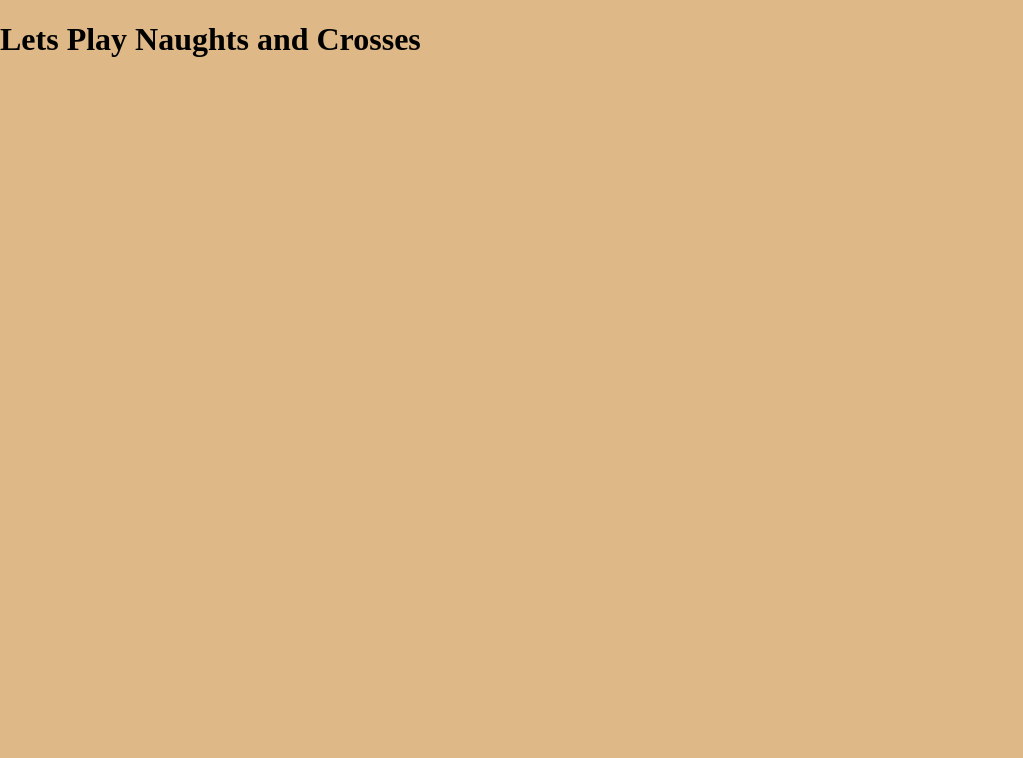
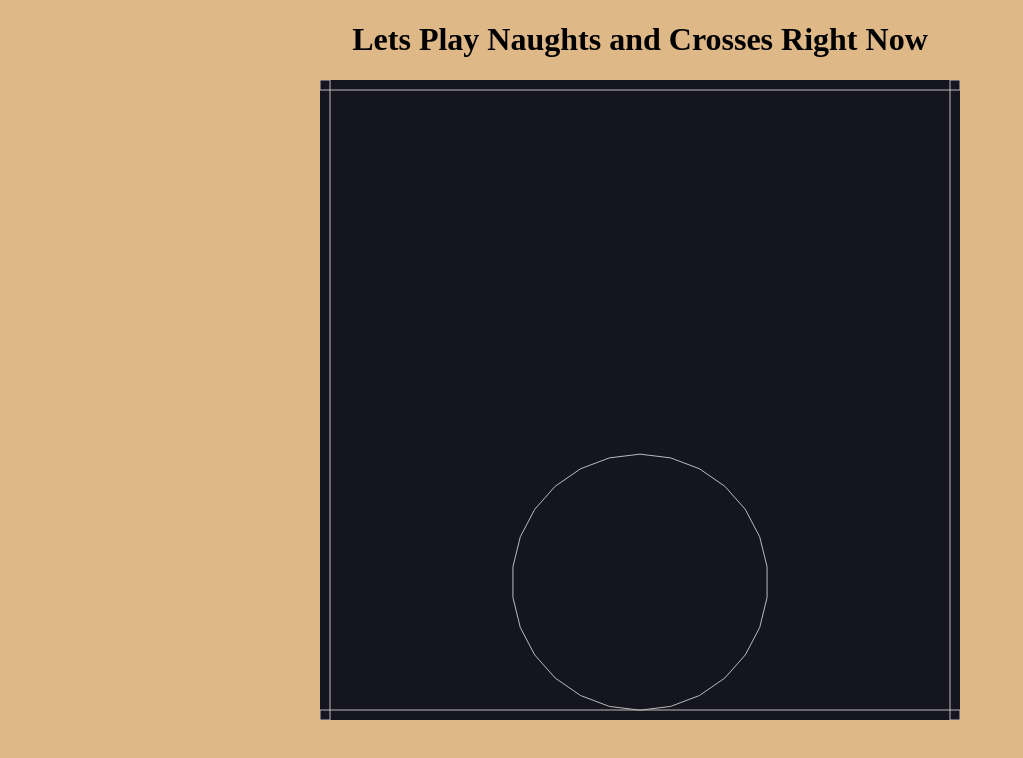
Before and after one commit to GiovanniReniero/tris, a plain HTML site: page index.html in a window 1280 px wide. Shown: the whole page, without its empty margins (0-1023 px from the left). Drawn offline with nearby package versions, Linux system fonts and the light colour scheme.

Commit message:
created canvas, created borders

```diff
--- a/index.html
+++ b/index.html
@@ -5,12 +5,14 @@
   <meta http-equiv="X-UA-Compatible" content="IE=edge">
   <meta name="viewport" content="width=device-width, initial-scale=1.0">
   <title>Tris</title>
+  <script src="https://cdnjs.cloudflare.com/ajax/libs/matter-js/0.17.1/matter.min.js "></script>
   <link rel="stylesheet" href="style.css">
 </head>
 <body>
+<h1>Lets Play Naughts and Crosses Right Now</h1>
+<div id="tela">
 
-<h1>Lets Play Naughts and Crosses</h1>
-
+</div>
 <script src="index.js"></script>
 </body>
 </html>
--- a/index.js
+++ b/index.js
@@ -0,0 +1,67 @@
+
+// create canvas
+
+const { World, Engine, Render, Runner, Bodies} = Matter;
+
+// Create an Engine that automatically produces a world
+const engine = Engine.create();
+
+// engine.world.gravity.y = 0
+
+const {world} = engine;
+
+//Define size of rendered World
+const height= window.innerHeight*0.8;
+const width= window.innerHeight*0.8;
+
+//Create a render to show the world
+const renderTris = Render.create({
+  element: document.querySelector("#tela"),  //where to show the world
+  engine: engine, //use this engine
+  options:{
+    wireframes: true,
+    width, //dimensions in px of the world
+    height
+  }
+});
+
+//call render to visualise a so far empty world
+Render.run(renderTris) //run the render object created above
+//Render needs a runner to connect world and engine
+Runner.run(Runner.create(), engine);
+
+const circle = Bodies.circle( width/2, height/2, height/5,
+  {
+    // label: "cerchio",
+    // isStatic: true,
+  }
+)
+
+World.add(world, circle)
+
+//create borders
+
+const borders =[
+
+  Bodies.rectangle(width/2, 0, width, 20, {
+    isStatic: true
+  }),
+
+  Bodies.rectangle(width/2, height, width, 20, {
+    isStatic: true
+  }),
+
+  Bodies.rectangle(0, height/2, 20, height, {
+    isStatic: true
+  }),
+
+  Bodies.rectangle(width, height/2, 20, height, {
+    isStatic: true
+  })
+
+]
+
+World.add(world, borders)
+
+
+//create grid
--- a/style.css
+++ b/style.css
@@ -4,3 +4,13 @@ body{
   text-decoration: none;
   background-color: burlywood;
 }
+
+body h1 {
+  text-align: center;
+}
+
+#tela{
+  display: flex;
+  justify-content: center;
+  align-items: center;
+}
```
